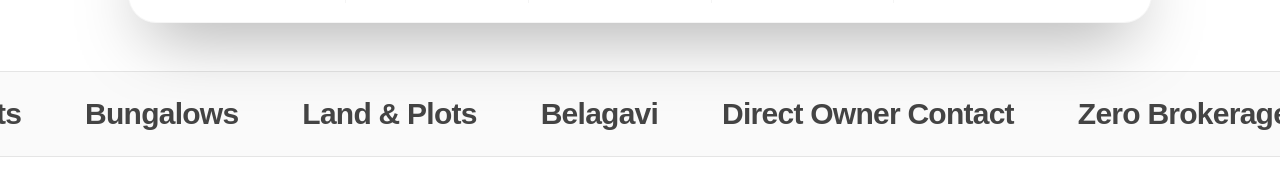
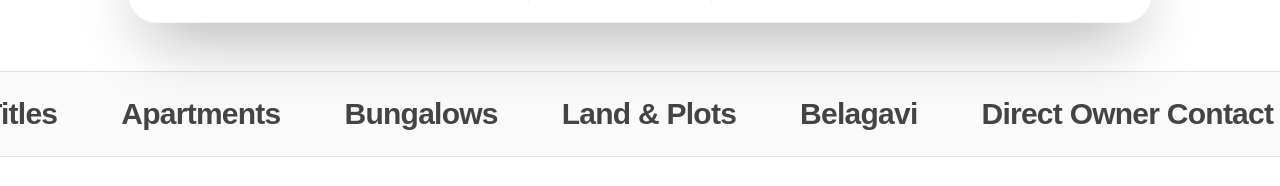
Before and after one commit to Kishan0029/hive-estates-website-2, a React (Vite) app: page / in a window 1280 px wide. Shown: the part 968-1154 px from the top of the page. Built offline with nearby package versions, Linux system fonts and the light colour scheme; a web font is replaced by a local one.

Commit message:
Update marquee banner items: add 'Hive Verified - Clear Titles' and remove 'Zero Brokerage Games'

```diff
--- a/src/components/MarqueeBanner.tsx
+++ b/src/components/MarqueeBanner.tsx
@@ -1,14 +1,12 @@
 
 
 const MARQUEE_ITEMS = [
-  "Hive Verified",
+  "Hive Verified - Clear Titles",
   "Apartments",
   "Bungalows",
   "Land & Plots",
   "Belagavi",
   "Direct Owner Contact",
-  "Zero Brokerage Games",
-  "Clear Titles",
 ];
 
 export function MarqueeBanner() {
```
